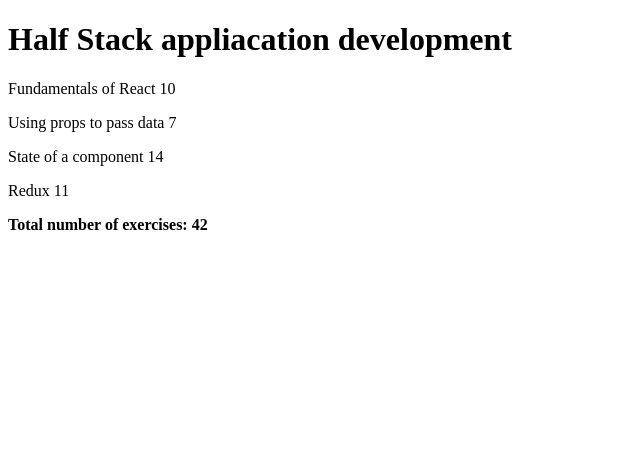
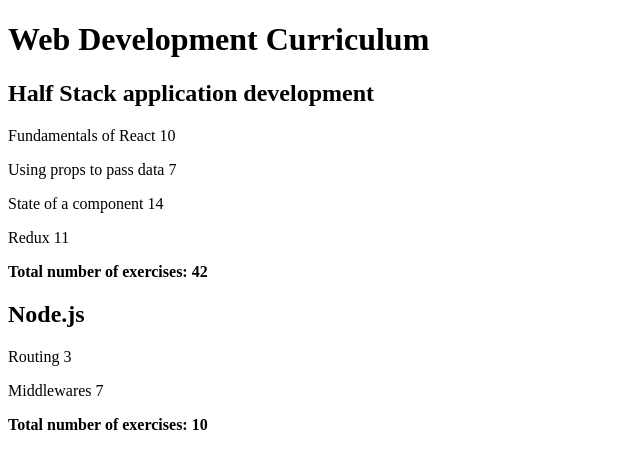
Before and after one commit to justinv416/FSO23, a React (Create React App) app: page / in a window 1280 px wide. Shown: the top 468 px of the page, without its empty margins (0-640 px from the left). Built offline with nearby package versions, Linux system fonts and the light colour scheme.

Commit message:
finished ex.

```diff
--- a/src/App.js
+++ b/src/App.js
@@ -1,9 +1,10 @@
 import Course from "./components/Course";
 
 const App = () => {
-  const course = {
+  const courses = [
+    {
+      name: 'Half Stack application development',
       id: 1,
-    name: 'Half Stack appliacation development',
       parts: [
         {
           name: 'Fundamentals of React',
@@ -26,10 +27,29 @@
           id: 4
         }
       ]
-  };
+    },
+    {
+      name: 'Node.js',
+      id: 2,
+      parts: [
+        {
+          name: 'Routing',
+          exercises: 3,
+          id: 1
+        },
+        {
+          name: 'Middlewares',
+          exercises: 7,
+          id: 2
+        }
+      ]
+    }
+  ]
 
   return (
-    <Course course={course} />
+    <>
+      <Course courses={courses} />
+    </>
   );
 }
 
--- a/src/components/Content.js
+++ b/src/components/Content.js
@@ -1,14 +1,22 @@
 import React from 'react'
 import Part from './Part'
+import Header from './Header'
+import Total from './Total'
 
-const Content = ({course}) => {
+const Content = ({courses}) => {
+  console.log(courses)
     return (
-    <div>
-      <Part name={course.parts[0].name} exercise={course.parts[0].exercises}/>
-      <Part name={course.parts[1].name} exercise={course.parts[1].exercises}/>
-      <Part name={course.parts[2].name} exercise={course.parts[2].exercises}/>
-      <Part name={course.parts[3].name} exercise={course.parts[3].exercises}/>
-    </div>
+      <>
+        {courses.map((course) => {
+          return (
+            <>
+              <Header name={course.name}/>
+              {course.parts.map((part) => <Part name={part.name} exercise={part.exercises}/>)}
+              <Total courses={course} />
+            </>
+          )
+        })}
+      </>
   )
 }
 
--- a/src/components/Course.js
+++ b/src/components/Course.js
@@ -1,14 +1,11 @@
 import React from 'react';
-import Header from './Header';
 import Content from './Content';
-import Total from './Total';
 
-const Course = ({course}) => {
+const Course = ({courses}) => {
   return (
     <>
-        <Header name={course.name} />
-        <Content course={course}/>
-        <Total course={course} />
+      <h1>Web Development Curriculum</h1>
+      <Content courses={courses}/>
     </>
   )
 }
--- a/src/components/Header.js
+++ b/src/components/Header.js
@@ -1,9 +1,10 @@
 import React from 'react'
 
 const Header = (props) => {
+
   return (
     <>
-        <h1>{props.name}</h1>
+        <h2>{props.name}</h2>
     </>
   )
 }
--- a/src/components/Total.js
+++ b/src/components/Total.js
@@ -1,9 +1,9 @@
 import React from 'react'
 
 
-const Total = ({course}) => {
-  const parts = course.parts;
-  const total = parts.reduce((accumulator, currentValue) => {
+const Total = ({courses}) => {
+  console.log(courses)
+  const total = courses.parts.reduce((accumulator, currentValue) => {
     return accumulator + currentValue.exercises
   }, 0)
   return (
```
Lines whose indentation alone changed are shown as unchanged.
